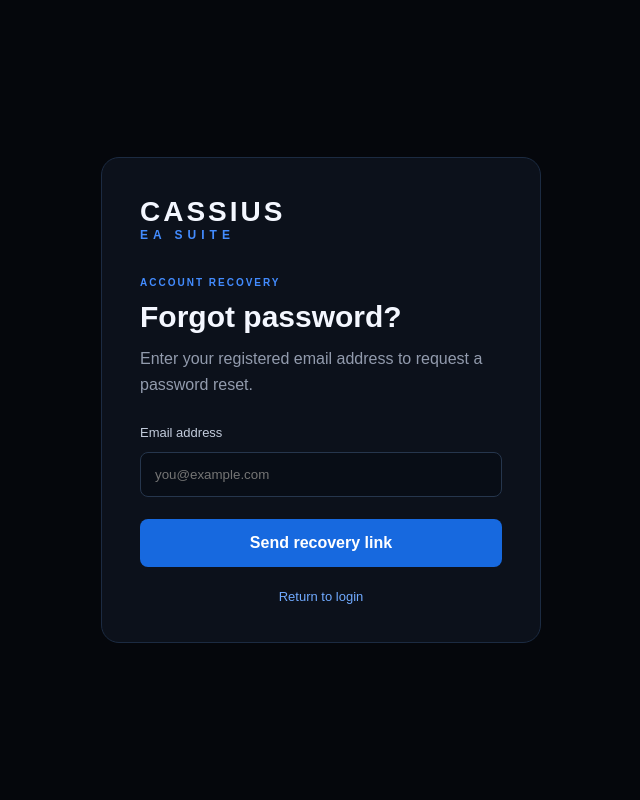
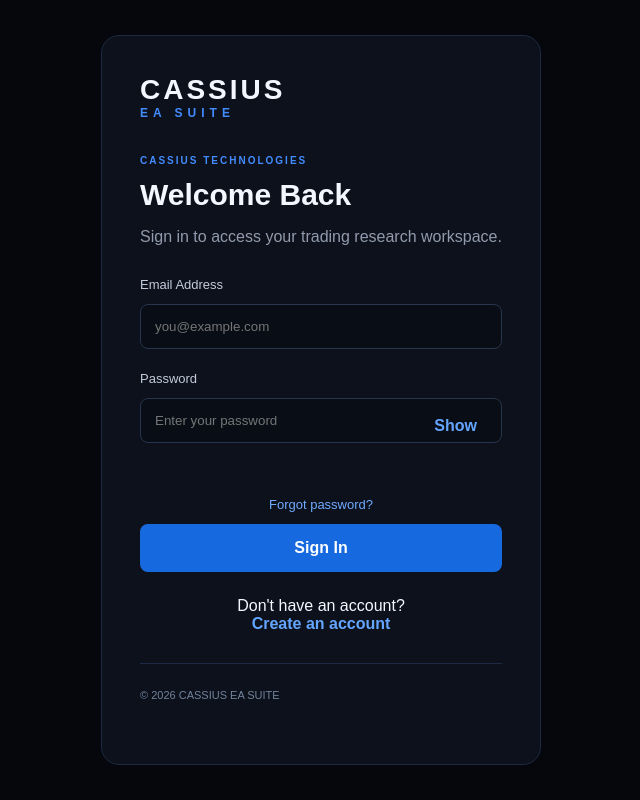
Before and after one commit to youngdordgy-ux/CASSIUS-EA-SUITE, a Next.js app in the folder apps/web/: page /login in a window 1280 px wide. Shown: the whole page, without its empty margins (319-959 px from the left). Built offline with nearby package versions, Linux system fonts and the light colour scheme; no server answers.

Commit message:
Refactor ForgotPassword to LoginPage component

```diff
--- a/apps/web/app/login/page.jsx
+++ b/apps/web/app/login/page.jsx
@@ -2,38 +2,72 @@
 "use client";
 
 import { useState } from "react";
+import { useRouter } from "next/navigation";
 import { supabase } from "../../lib/supabase";
 
-export default function ForgotPassword() {
+export default function LoginPage() {
+  const router = useRouter();
+
+  const [mode, setMode] = useState("login");
   const [email, setEmail] = useState("");
+  const [password, setPassword] = useState("");
+  const [showPassword, setShowPassword] = useState(false);
+  const [loading, setLoading] = useState(false);
   const [message, setMessage] = useState("");
-  const [loading, setLoading] = useState(false);
+  const [error, setError] = useState("");
 
   async function handleSubmit(event) {
     event.preventDefault();
 
     setLoading(true);
     setMessage("");
+    setError("");
 
     try {
-      const { error } = await supabase.auth.resetPasswordForEmail(
-        email,
-        {
-          redirectTo: `${window.location.origin}/auth/callback?next=/reset-password`,
+      if (mode === "login") {
+        const { error } = await supabase.auth.signInWithPassword({
+          email,
+          password,
+        });
+
+        if (error) throw error;
+
+        const params = new URLSearchParams(window.location.search);
+        const requestedPath = params.get("next");
+
+        const destination =
+          requestedPath &&
+          requestedPath.startsWith("/") &&
+          !requestedPath.startsWith("//")
+            ? requestedPath
+            : "/";
+
+        router.replace(destination);
+        router.refresh();
+
+      } else {
+        const { data, error } = await supabase.auth.signUp({
+          email,
+          password,
+          options: {
+            emailRedirectTo:
+              `${window.location.origin}/auth/callback?next=/`,
+          },
+        });
+
+        if (error) throw error;
+
+        if (data.session) {
+          router.replace("/");
+          router.refresh();
+        } else {
+          setMessage(
+            "Registration received. Please check your email to confirm your account."
+          );
         }
-      );
-
-      if (error) {
-        throw error;
       }
-
-      setMessage(
-        "If an account exists for this email, a password recovery link will be sent."
-      );
-    } catch (error) {
-      setMessage(
-        error.message || "Unable to send the recovery request."
-      );
+    } catch (err) {
+      setError(err.message || "Authentication failed.");
     } finally {
       setLoading(false);
     }
@@ -42,38 +76,106 @@ export default function ForgotPassword() {
   return (
     <main className="auth-page">
       <section className="auth-card">
+
         <div className="auth-brand">
           CASSIUS
           <span>EA SUITE</span>
         </div>
 
-        <p className="eyebrow">ACCOUNT RECOVERY</p>
+        <p className="eyebrow">
+          CASSIUS TECHNOLOGIES
+        </p>
 
-        <h1>Forgot password?</h1>
+        <h1>
+          {mode === "login"
+            ? "Welcome Back"
+            : "Create Your Account"}
+        </h1>
 
         <p className="auth-description">
-          Enter your registered email address to request a password reset.
+          {mode === "login"
+            ? "Sign in to access your trading research workspace."
+            : "Register to access the CASSIUS EA SUITE platform."}
         </p>
 
         <form onSubmit={handleSubmit}>
-          <label htmlFor="recovery-email">
-            Email address
+
+          <label htmlFor="email">
+            Email Address
           </label>
 
           <input
-            id="recovery-email"
+            id="email"
             type="email"
+            placeholder="you@example.com"
             value={email}
             onChange={(event) => setEmail(event.target.value)}
-            placeholder="you@example.com"
             autoComplete="email"
             required
           />
 
+          <label htmlFor="password">
+            Password
+          </label>
+
+          <div style={{ position: "relative" }}>
+            <input
+              id="password"
+              type={showPassword ? "text" : "password"}
+              placeholder="Enter your password"
+              value={password}
+              onChange={(event) => setPassword(event.target.value)}
+              autoComplete={
+                mode === "login"
+                  ? "current-password"
+                  : "new-password"
+              }
+              minLength={6}
+              required
+              style={{ width: "100%" }}
+            />
+
+            <button
+              type="button"
+              onClick={() => setShowPassword(!showPassword)}
+              style={{
+                position: "absolute",
+                right: "10px",
+                top: "50%",
+                transform: "translateY(-50%)",
+                background: "transparent",
+                color: "#64a5ff",
+                border: "none",
+                cursor: "pointer",
+              }}
+            >
+              {showPassword ? "Hide" : "Show"}
+            </button>
+          </div>
+
+          {mode === "login" && (
+            <div style={{ textAlign: "right", marginTop: "10px" }}>
+              <a href="/forgot-password" className="back-link">
+                Forgot password?
+              </a>
+            </div>
+          )}
+
           <button type="submit" disabled={loading}>
-            {loading ? "Sending..." : "Send recovery link"}
+            {loading
+              ? "Please wait..."
+              : mode === "login"
+                ? "Sign In"
+                : "Create Account"}
           </button>
+
         </form>
+
+        {error && (
+          <p className="auth-message" role="alert">
+            {error}
+          </p>
+        )}
 
         {message && (
           <p className="auth-message" role="status">
@@ -81,9 +183,38 @@ export default function ForgotPassword() {
           </p>
         )}
 
-        <a href="/login" className="back-link">
-          Return to login
-        </a>
+        <div style={{ marginTop: "25px", textAlign: "center" }}>
+          <p>
+            {mode === "login"
+              ? "Don't have an account?"
+              : "Already have an account?"}
+          </p>
+
+          <button
+            type="button"
+            onClick={() => {
+              setMode(mode === "login" ? "signup" : "login");
+              setMessage("");
+              setError("");
+            }}
+            style={{
+              background: "transparent",
+              color: "#64a5ff",
+              border: "none",
+              cursor: "pointer",
+              fontWeight: "bold",
+            }}
+          >
+            {mode === "login"
+              ? "Create an account"
+              : "Sign in instead"}
+          </button>
+        </div>
+
+        <p className="footer" style={{ marginTop: "30px" }}>
+          © {new Date().getFullYear()} CASSIUS EA SUITE
+        </p>
+
       </section>
     </main>
   );
```
